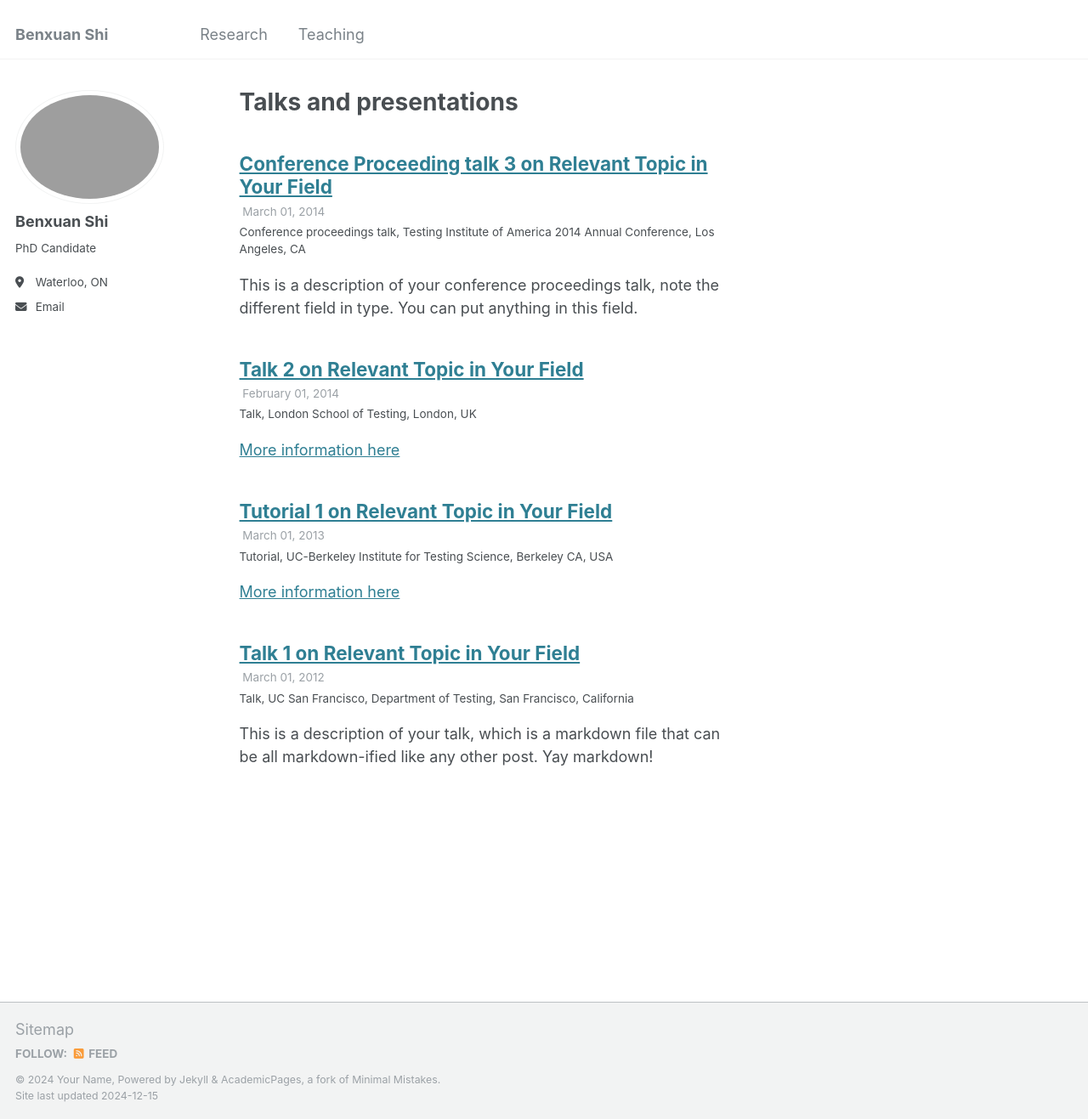
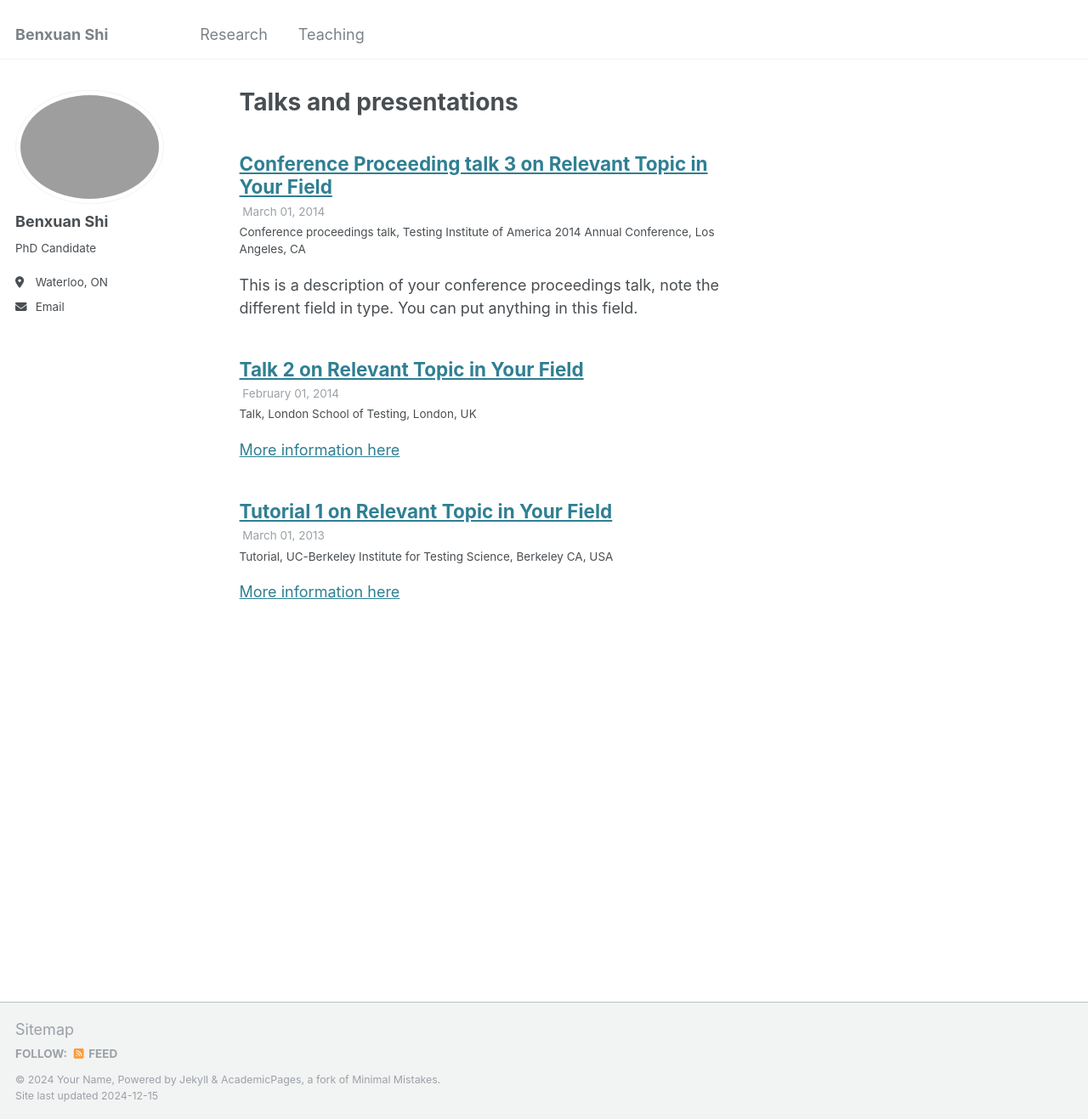
Before and after one commit to benxuanshi/benxuanshi.github.io, a Jekyll site: the page built from _pages/talks.html, in a window 1280 px wide and 1317 px high. Shown: the whole window at 85% size. Built offline with Jekyll 4.4.1, drawn with Linux system fonts in a browser that asks for light colours.

Commit message:
Update 2012-03-01-talk-1.md

```diff
--- a/_talks/2012-03-01-talk-1.md
+++ b/_talks/2012-03-01-talk-1.md
@@ -1,11 +1,3 @@
----
-title: "Talk 1 on Relevant Topic in Your Field"
-collection: talks
-type: "Talk"
-permalink: /talks/2012-03-01-talk-1
-venue: "UC San Francisco, Department of Testing"
-date: 2012-03-01
-location: "San Francisco, California"
----
+
 
 This is a description of your talk, which is a markdown file that can be all markdown-ified like any other post. Yay markdown!
```
